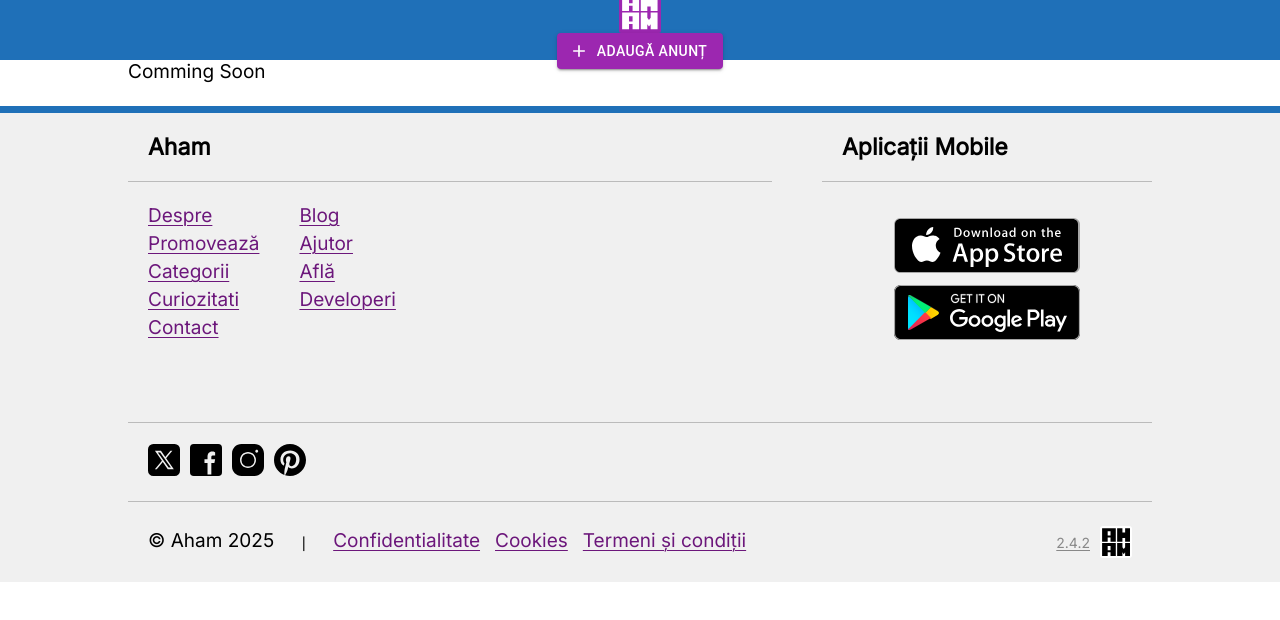
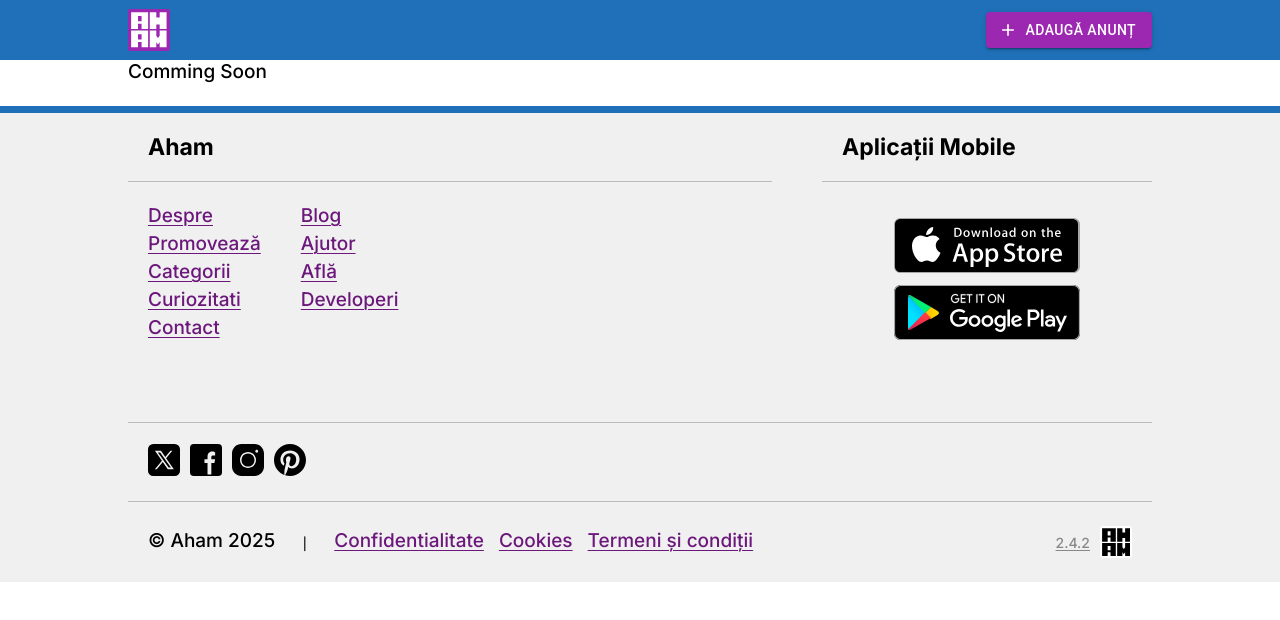
Before and after one commit to AhamRomania/aham, a Next.js app in the folder web/: page /afla in a window 1280 px wide. Shown: the top 620 px of the page. Built offline with nearby package versions, Linux system fonts and the light colour scheme; no server answers; what @mui/material-nextjs would draw is missing.

Commit message:
quick fix

```diff
--- a/web/src/app/layout.tsx
+++ b/web/src/app/layout.tsx
@@ -3,7 +3,7 @@
 import { ThemeProvider } from "@mui/material";
 import { AppRouterCacheProvider } from "@mui/material-nextjs/v15-appRouter";
 import { GoogleAnalytics } from "@next/third-parties/google";
-import { /*Quicksand,*/ Inter } from "next/font/google";
+import { Inter } from "next/font/google";
 import { MaterialTheme } from "./theme";
 import createCache from "@emotion/cache";
 import { CacheProvider } from "@emotion/react";
@@ -14,14 +14,7 @@ const cache = createCache({ key: "aham" });
 
 import "./globals.css";
 
-/*
-const qs = Quicksand({
-  weight: "400",
-  subsets: ["latin"],
-});
-*/
-
-const interFont = Inter({weight: "400", subsets:["latin"]})
+const interFont = Inter();
 
 import {
   extendTheme as materialExtendTheme,
--- a/web/src/c/Header/index.tsx
+++ b/web/src/c/Header/index.tsx
@@ -18,6 +18,7 @@ const Header: FC = () => {
       `}
     >
       <Centred
+        mode="row"
         css={css`
           height: 60px;
           align-items: center;
```
